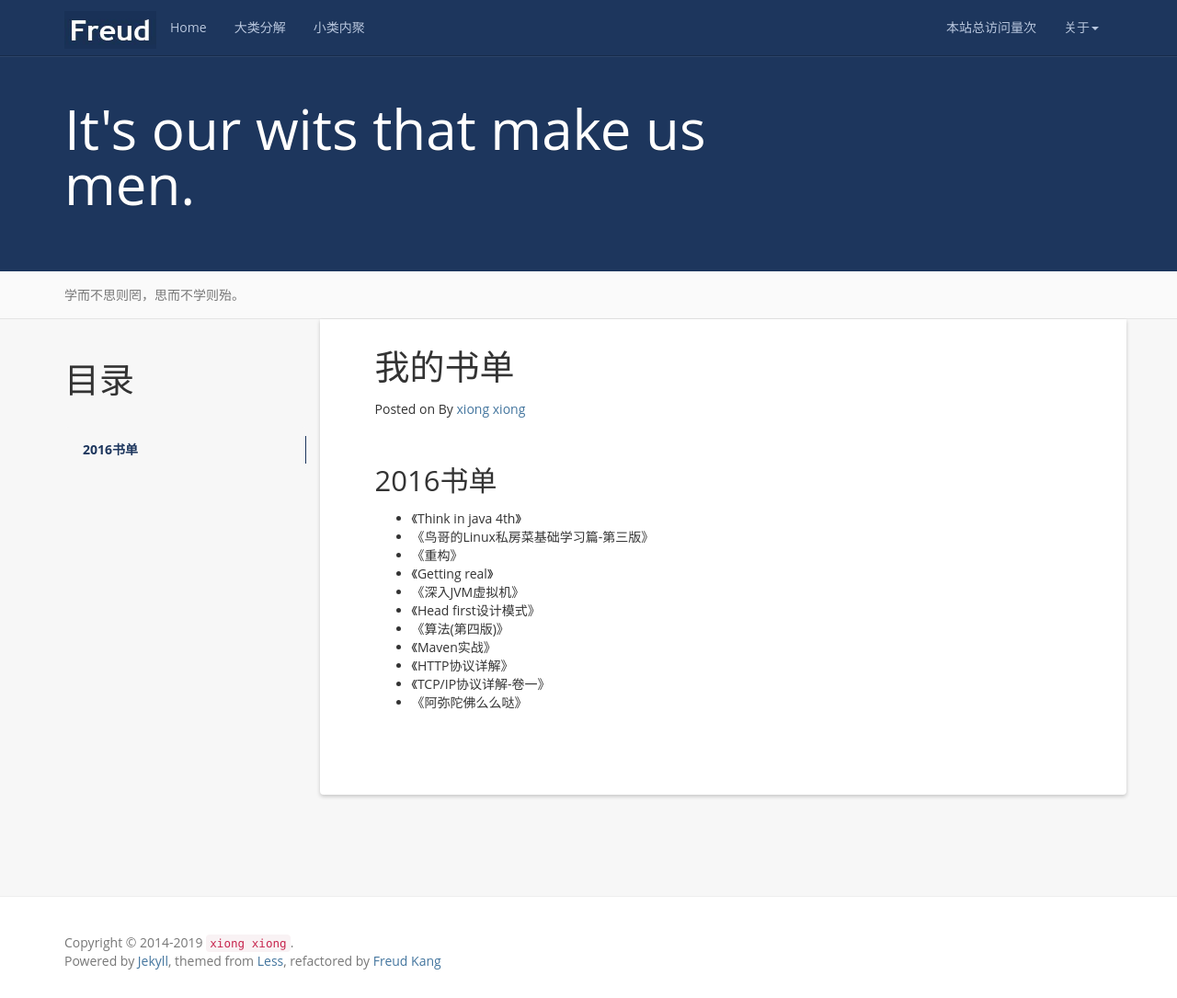
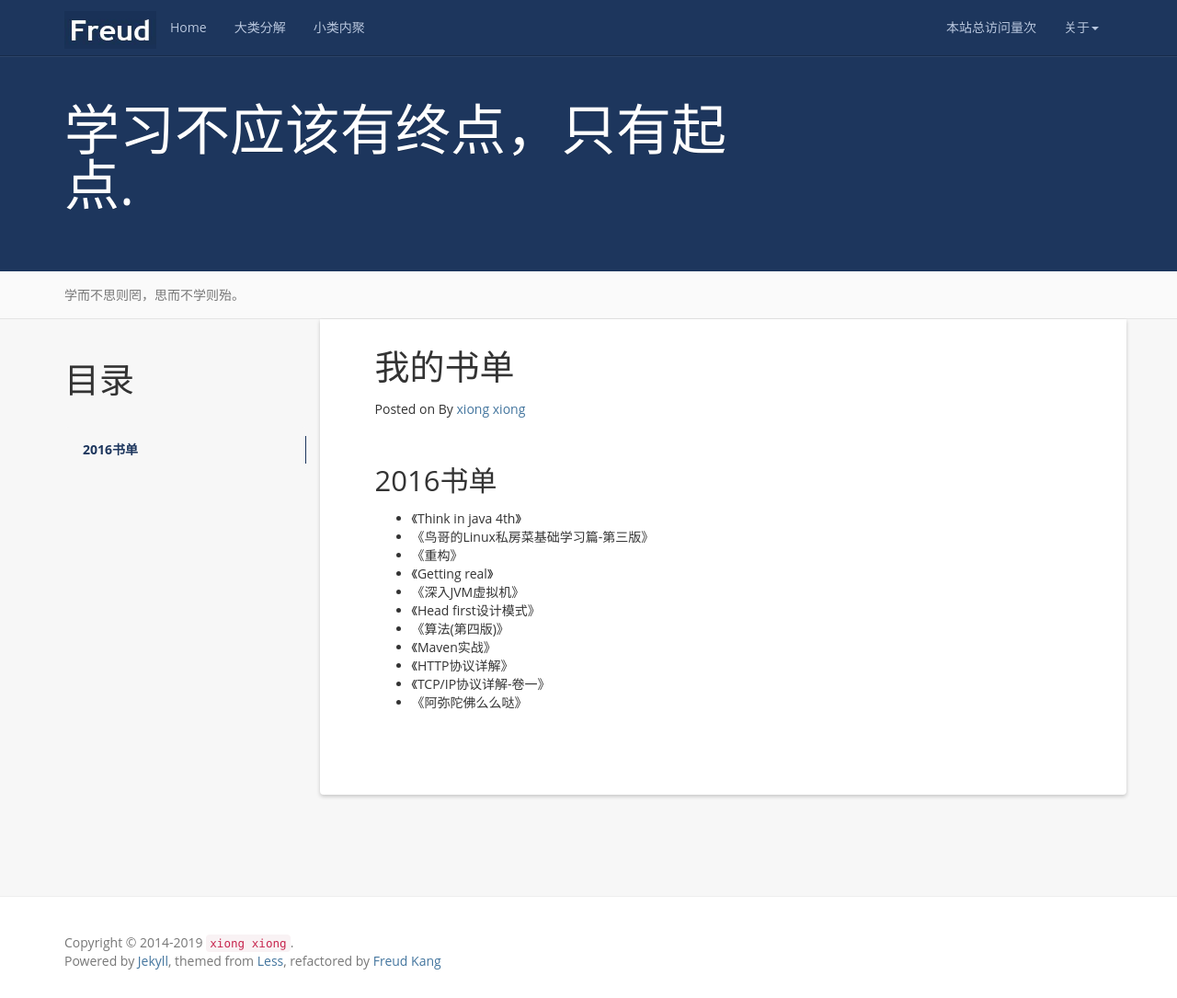
Before and after one commit to longfirefly/longfirefly.github.io, a Jekyll site: the page built from books.md, in a window 1280 px wide and 1085 px high. Shown: the whole window at 92% size. Built offline with Jekyll 4.4.1, drawn with Linux system fonts in a browser that asks for light colours; nearby versions of some CDN libraries; a script that is not in the unit is left out; comment, search, counter and statistics services are not loaded.

Commit message:
Update _config.yml

```diff
--- a/_config.yml
+++ b/_config.yml
@@ -8,16 +8,16 @@ github: https://github.com/longfirefly/
 baseurl: ""
 description: 该奋斗的年纪不能选择安逸!
 meta_description: 小熊熊;个人博客;学而不思则罔;思而不学则殆;生命不止;折腾不休
-motto: It's our wits that make us men.
+motto: 学习不应该有终点，只有起点.
 banner: 学而不思则罔，思而不学则殆。
 
 #permalink: /:categories/:year/:month/:day/:title/
 permalink: /:year/:month/:day/:title/
-paginate: 10
+paginate: 0
 
 exclude: ['README.md', 'Gemfile.lock', 'Gemfile', 'Rakefile']
 
-github_username: luoyan35714
+github_username: longfirefly
 
 # Build settings
 markdown: kramdown
```
